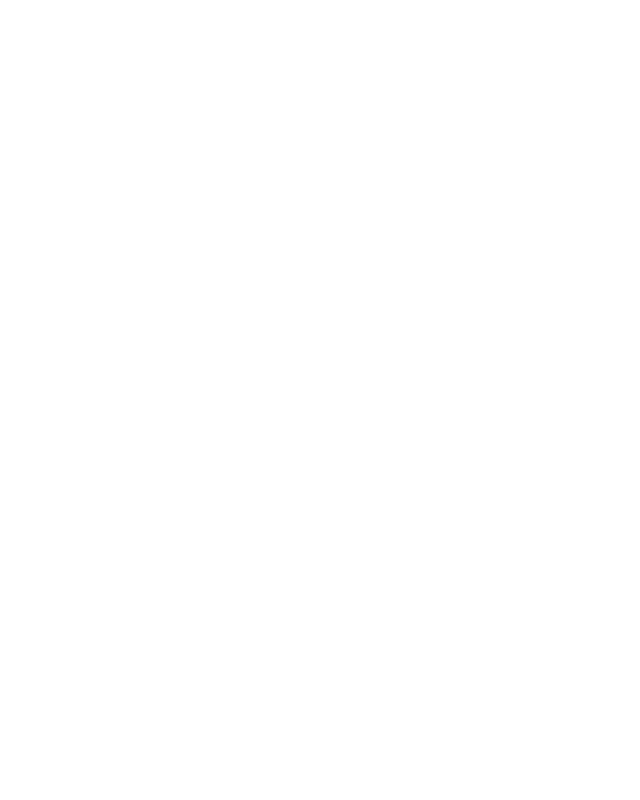
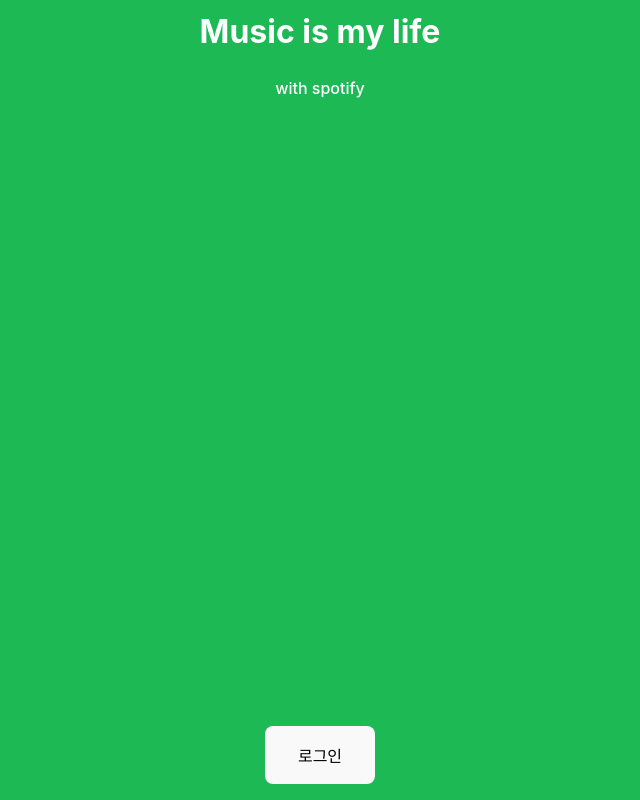
Before and after one commit to bae080311/music-is-my-life, a React (Vite) app: page / in a window 1280 px wide. Before the commit this address had no page. Shown: the whole page, without its empty margins (320-960 px from the left). Built offline with nearby package versions, Linux system fonts and the light colour scheme; no server answers.

Commit message:
Feat: login style

```diff
--- a/src/app/router.tsx
+++ b/src/app/router.tsx
@@ -1,10 +1,12 @@
 import { BrowserRouter, Route, Routes } from "react-router-dom";
 import Callback from "../pages/callback";
+import Login from "../pages/login/login";
 
 export default function Router() {
   return (
     <BrowserRouter>
       <Routes>
+        <Route path="/" element={<Login />} />
         <Route path="/callback" element={<Callback />} />
       </Routes>
     </BrowserRouter>
--- /dev/null
+++ b/src/pages/login/login.tsx
@@ -0,0 +1,16 @@
+import { loginWithSpotify } from "../../features/auth";
+import * as S from "./styles";
+
+const Login = () => {
+  return (
+    <S.Container>
+      <S.Wrapper>
+        <S.Title className="text-white">Music is my life</S.Title>
+        <S.Expalin>with spotify</S.Expalin>
+      </S.Wrapper>
+      <S.Button onClick={loginWithSpotify}>로그인</S.Button>
+    </S.Container>
+  );
+};
+
+export default Login;
--- /dev/null
+++ b/src/pages/login/styles.ts
@@ -0,0 +1,41 @@
+import styled from "styled-components";
+
+export const Container = styled.div`
+  display: flex;
+  justify-content: space-around;
+  align-items: center;
+  height: 100vh;
+  background-color: #1db954;
+  width: 100vw;
+  flex-direction: column;
+`;
+
+export const Title = styled.h1`
+  color: white;
+  font-size: 2rem;
+  font-weight: 700;
+  padding: 1rem;
+`;
+
+export const Expalin = styled.p`
+  color: white;
+  font-size: 1rem;
+  margin-bottom: 1rem;
+  padding: 1rem;
+  font-weight: 500;
+`;
+
+export const Wrapper = styled.div`
+  display: flex;
+  align-items: center;
+  flex-direction: column;
+  width: 100%;
+  height: 100%;
+`;
+
+export const Button = styled.button`
+  margin-bottom: 1rem;
+  padding: 1rem 2rem;
+  font-size: 1rem;
+  font-weight: 600;
+`;
```
